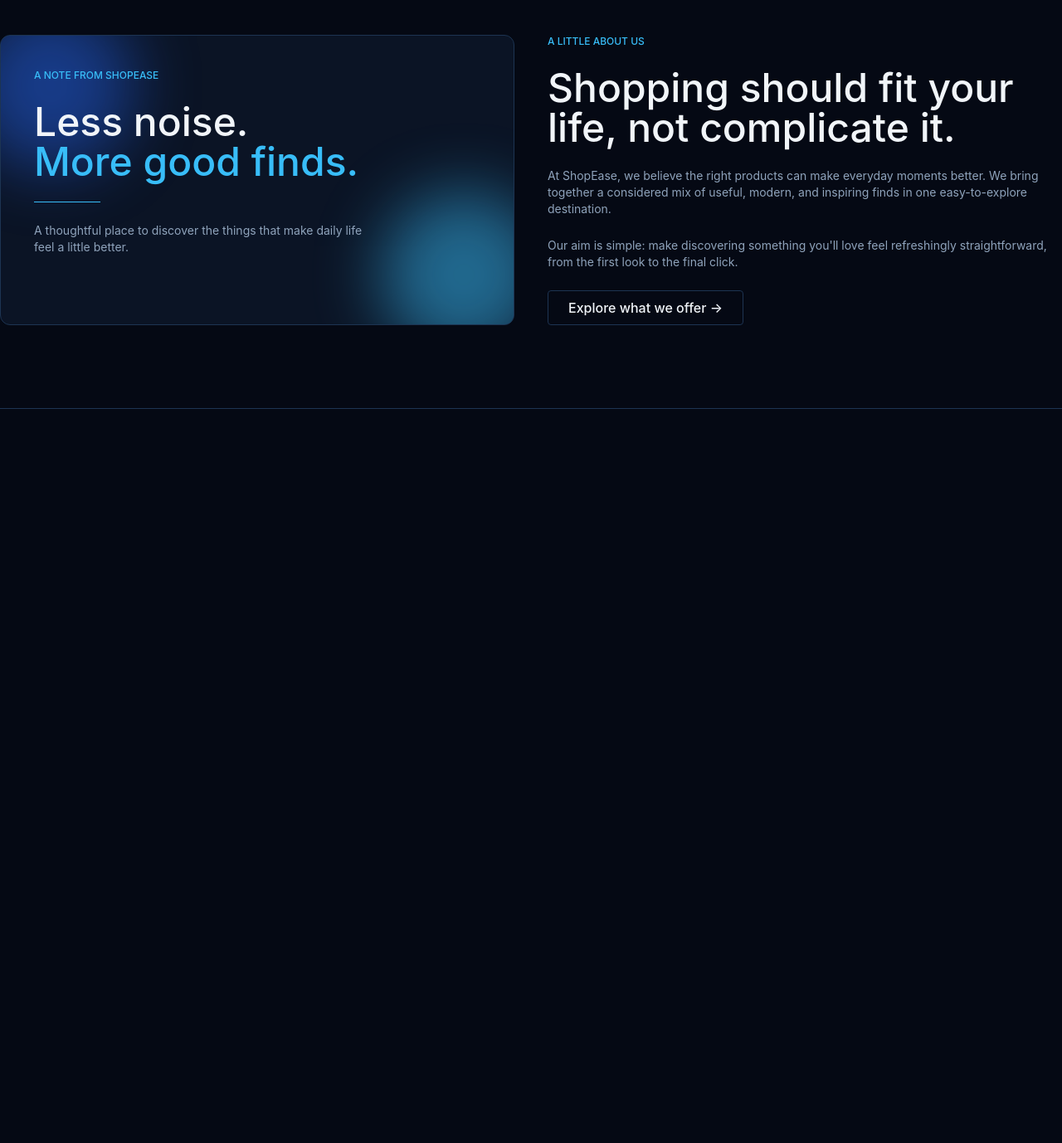
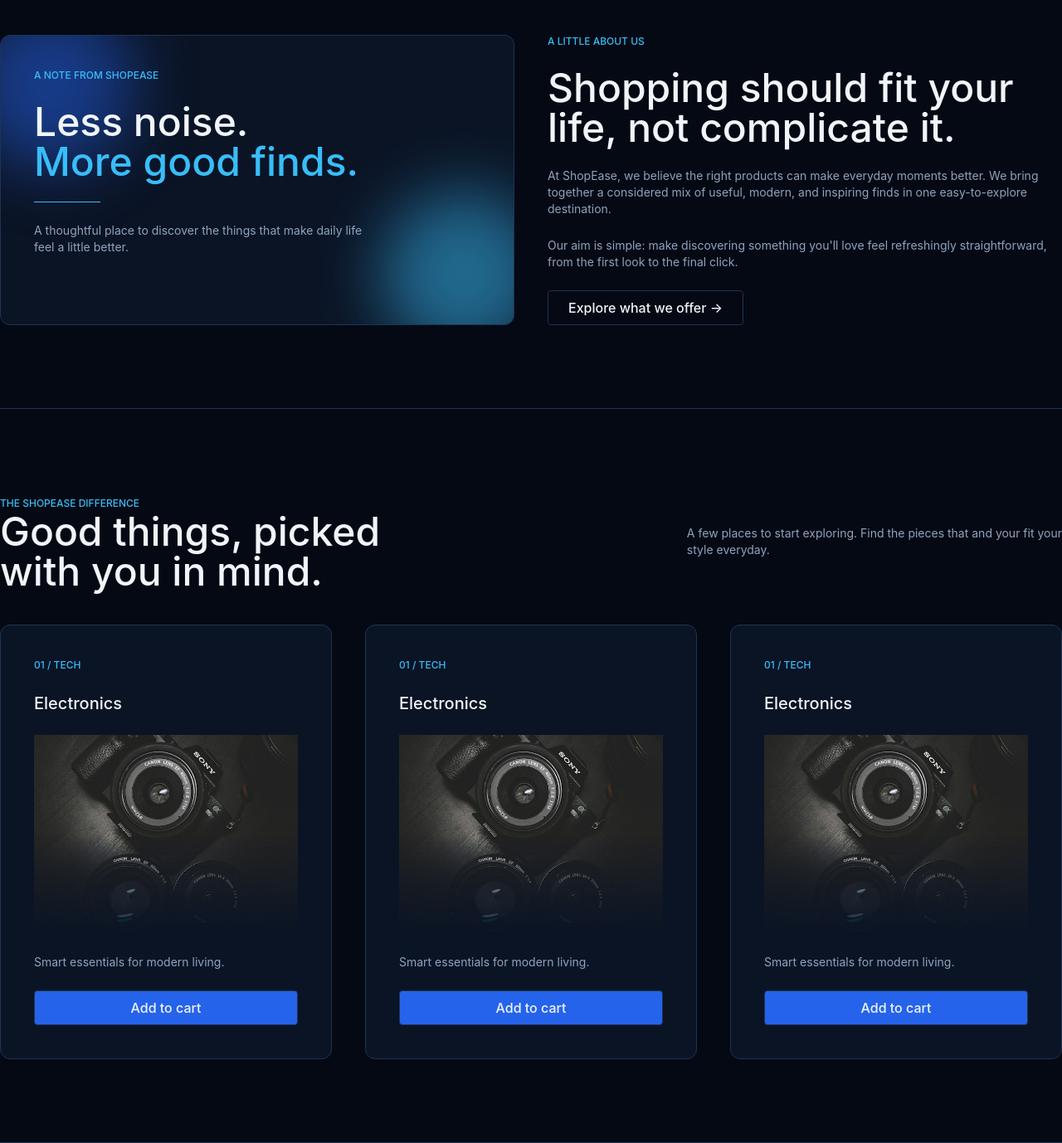
Before and after one commit to Talha-Ali-Dev/ShopEase, a website: page shopease.html in a window 1280 px wide. Shown: the part 1404-2782 px from the top of the page at 83% size. Before the commit the page ends 1897 px from the top, so only its background shows below. Drawn offline with Linux system fonts and the light colour scheme.

Commit message:
Add products section

```diff
--- a/shopease.html
+++ b/shopease.html
@@ -265,6 +265,126 @@
 
     </section>
 
+    <section class="products max-w-7xl mx-auto py-25 flex flex-col gap-6 border-b border-border">
+
+        <div class="grid grid-cols-1 lg:grid-cols-3 gap-10">
+
+            <div class="col-span-3">
+                <div class="flex justify-between items-center">
+                    <div>
+                        <span class="text-electric text-xs font-medium">THE SHOPEASE DIFFERENCE</span>
+                        <h2 class="text-text text-5xl font-medium">Good things, picked
+                            <span class="block"> with you in mind.</span>
+                        </h2>
+                    </div>
+
+                    <div>
+                        <p class="text-sm text-muted">A few places to start exploring. Find the pieces that
+                            and your fit your
+                            <span class="block">
+                                style everyday.</span>
+                        </p>
+                    </div>
+
+                </div>
+
+            </div>
+
+            <div
+                class="relative overflow-hidden p-10 border border-border bg-surface rounded-xl hover:border-electric transition duration-400 group">
+
+                <!-- glow: inside the card, behind the text -->
+                <div
+                    class="pointer-events-none absolute -top-10 -right-10 size-50 rounded-full bg-orb1 opacity-0 blur-2xl group-hover:opacity-20 transition duration-400">
+                </div>
+
+                <!-- content: positioned so it paints above the glow -->
+                <div class="relative flex flex-col gap-6">
+                    <span class="text-electric text-xs font-medium">01 / TECH</span>
+                    <h3 class="text-text text-xl font-medium">
+                        Electronics
+                    </h3>
+
+                    <div class="mask-b-from-50%">
+                        <img src="assets/products/digi-camera.jfif" alt="" class="h-60 w-full object-cover">
+                    </div>
+
+                    <p class="text-muted text-sm font-normal">
+                        Smart essentials for modern living.
+                    </p>
+
+                    <button
+                        class="bg-blue text-text cursor-pointer rounded-sm border border-border px-6 py-2 font-medium "
+                        id="card-btn">Add to cart</button>
+                </div>
+
+            </div>
+
+            <div
+                class="relative overflow-hidden p-10 border border-border bg-surface rounded-xl hover:border-electric transition duration-400 group">
+
+                <!-- glow: inside the card, behind the text -->
+                <div
+                    class="pointer-events-none absolute -top-10 -right-10 size-50 rounded-full bg-orb1 opacity-0 blur-2xl group-hover:opacity-20 transition duration-400">
+                </div>
+
+                <!-- content: positioned so it paints above the glow -->
+                <div class="relative flex flex-col gap-6">
+                    <span class="text-electric text-xs font-medium">01 / TECH</span>
+                    <h3 class="text-text text-xl font-medium">
+                        Electronics
+                    </h3>
+
+                    <div class="mask-b-from-50%">
+                        <img src="assets/products/digi-camera.jfif" alt="" class="h-60 w-full object-cover">
+                    </div>
+
+                    <p class="text-muted text-sm font-normal">
+                        Smart essentials for modern living.
+                    </p>
+
+                    <button
+                        class="bg-blue text-text cursor-pointer rounded-sm border border-border px-6 py-2 font-medium "
+                        id="card-btn">Add to cart</button>
+                </div>
+
+            </div>
+
+            <div
+                class="relative overflow-hidden p-10 border border-border bg-surface rounded-xl hover:border-electric transition duration-400 group">
+
+                <!-- glow: inside the card, behind the text -->
+                <div
+                    class="pointer-events-none absolute -top-10 -right-10 size-50 rounded-full bg-orb1 opacity-0 blur-2xl group-hover:opacity-20 transition duration-400">
+                </div>
+
+                <!-- content: positioned so it paints above the glow -->
+                <div class="relative flex flex-col gap-6">
+                    <span class="text-electric text-xs font-medium">01 / TECH</span>
+                    <h3 class="text-text text-xl font-medium">
+                        Electronics
+                    </h3>
+
+                    <div class="mask-b-from-50%">
+                        <img src="assets/products/digi-camera.jfif" alt="" class="h-60 w-full object-cover">
+                    </div>
+
+                    <p class="text-muted text-sm font-normal">
+                        Smart essentials for modern living.
+                    </p>
+
+                    <button
+                        class="bg-blue text-text cursor-pointer rounded-sm border border-border px-6 py-2 font-medium "
+                        id="card-btn">Add to cart</button>
+                </div>
+
+            </div>
+
+        </div>
+
+    </section>
+
+
 
 
 
```
